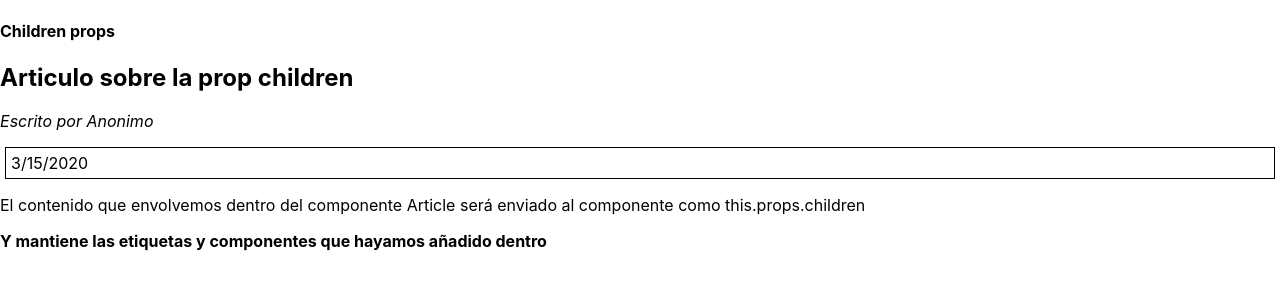
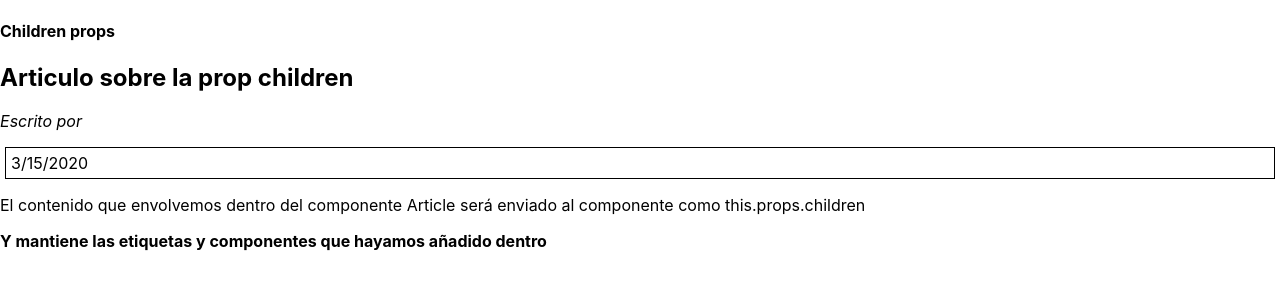
Before and after one commit to Sikay/curso-aprender-react, a React (Create React App) app: page / in a window 1280 px wide. Shown: the top 300 px of the page. Built offline with nearby package versions, Linux system fonts and the light colour scheme.

Commit message:
Desarrollando con PropTypes

```diff
--- a/package.json
+++ b/package.json
@@ -6,6 +6,7 @@
     "@testing-library/jest-dom": "^4.2.4",
     "@testing-library/react": "^9.3.2",
     "@testing-library/user-event": "^7.1.2",
+    "prop-types": "15.7.2",
     "react": "^16.13.0",
     "react-dom": "^16.13.0",
     "react-scripts": "3.4.0"
--- a/src/components/Children.js
+++ b/src/components/Children.js
@@ -1,4 +1,5 @@
 import React, { Component } from "react";
+import PropTypes from "prop-types";
 
 class Box extends Component {
   render() {
@@ -11,15 +12,21 @@
 }
 
 class Article extends Component {
+  static propTypes = {
+    author: PropTypes.string.isRequired
+  };
   render() {
+    const { author, children, date, title } = this.props;
     return (
       <section>
-        <h2>{this.props.title}</h2>
-        <p>
-          <em>Escrito por {this.props.author}</em>
-        </p>
-        <Box>{this.props.date}</Box>
-        <article>{this.props.children}</article>
+        <h2>{title}</h2>
+        {author && (
+          <p>
+            <em>Escrito por {author}</em>
+          </p>
+        )}
+        <Box>{date}</Box>
+        <article>{children}</article>
       </section>
     );
   }
@@ -31,7 +38,7 @@
       <div>
         <h4>Children props</h4>
         <Article
-          author="Anonimo"
+          author={true}
           date={new Date().toLocaleDateString()}
           title="Articulo sobre la prop children"
         >
```
Also changed, not shown: 1 other file (tests, documents, lock files or other folders).
